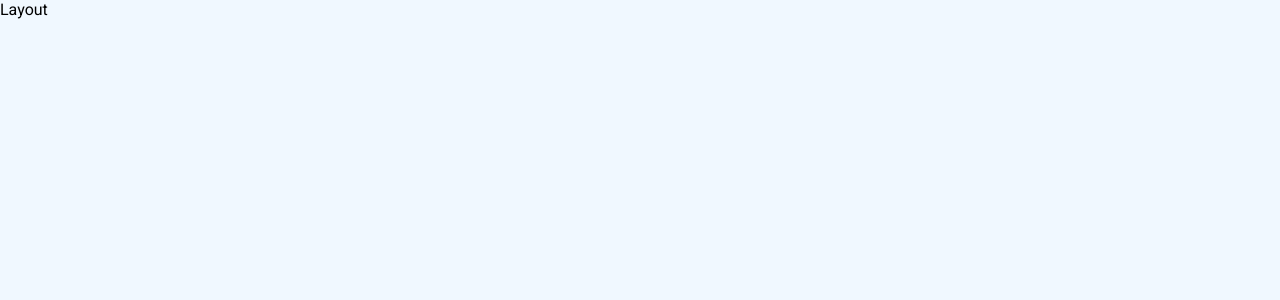
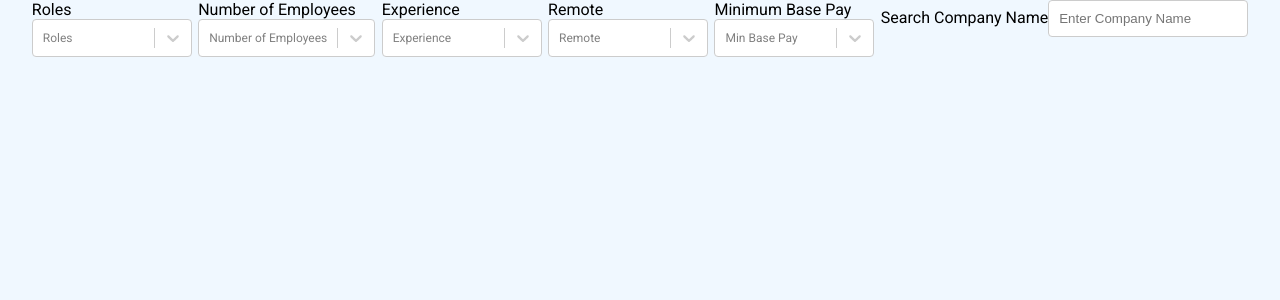
Before and after one commit to Utkarsh1504/listing-week-day, a React (Vite) app: page / in a window 1280 px wide. Shown: the top 300 px of the page. Built offline with nearby package versions, Linux system fonts and the light colour scheme.

Commit message:
prev:redux-api-setup curr:filters-with-styling

```diff
--- a/package.json
+++ b/package.json
@@ -14,6 +14,7 @@
     "react": "^18.2.0",
     "react-dom": "^18.2.0",
     "react-redux": "^9.1.2",
+    "react-select": "^5.8.0",
     "redux": "^5.0.1"
   },
   "devDependencies": {
--- a/src/components/filters/FilterForm.jsx
+++ b/src/components/filters/FilterForm.jsx
@@ -0,0 +1,91 @@
+import Select from "react-select";
+import {
+  experienceOptions,
+  minSalaryOptions,
+  modeOptions,
+  numberOfEmployeesOptions,
+  roles,
+} from "../../utils/constants";
+import makeAnimated from "react-select/animated";
+import "./filter-form.css";
+
+const FilterForm = () => {
+  // for animation effect
+  const animatedComponents = makeAnimated();
+
+  return (
+    <div className="filters">
+
+      <div className="select-container">
+        <label className="label">Roles</label>
+        <Select
+          className="select"
+          options={roles}
+          placeholder="Roles"
+          isMulti
+          closeMenuOnSelect={false}
+          components={animatedComponents}
+          isClearable={true}
+        />
+      </div>
+
+      <div className="select-container">
+        <label className="label">Number of Employees</label>
+        <Select
+          options={numberOfEmployeesOptions}
+          placeholder="Number of Employees"
+          className="select"
+          components={animatedComponents}
+          isClearable={true}
+        />
+      </div>
+
+      <div className="select-container">
+        <label className="label">Experience</label>
+        <Select
+          placeholder="Experience"
+          components={animatedComponents}
+          isClearable={true}
+          options={experienceOptions}
+          className="select"
+        />
+      </div>
+
+      <div className="select-container">
+        <label className="label">Remote</label>
+        <Select
+          className="select"
+          placeholder="Remote"
+          closeMenuOnSelect={false}
+          isMulti
+          components={animatedComponents}
+          isClearable={true}
+          options={modeOptions}
+        />
+      </div>
+
+      <div className="select-container">
+        <label className="label">Minimum Base Pay</label>
+        <Select
+          className="select"
+          placeholder="Min Base Pay"
+          components={animatedComponents}
+          isClearable={true}
+          options={minSalaryOptions}
+        />
+      </div>
+
+      <div className="text-field-container">
+        <label className="label">Search Company Name</label>
+        <input
+          type="text"
+          className="text-field"
+          placeholder="Enter Company Name"
+        />
+      </div>
+
+    </div>
+  );
+};
+
+export default FilterForm;
--- a/src/components/filters/filter-form.css
+++ b/src/components/filters/filter-form.css
@@ -0,0 +1,54 @@
+.filters{
+  display: flex;
+  min-height: 100%;
+  width: 100%;
+  gap: 0.4rem;
+  flex-wrap: wrap;
+  justify-content: center;
+}
+
+
+.select-container,
+.text-field-container {
+  margin-bottom: 10px;
+}
+
+.label {
+  margin-bottom: 5px;
+}
+
+.text-field {
+  padding: 10px;
+  border: 1px solid #ccc;
+  border-radius: 4px;
+  width: 200px;
+}
+
+.select {
+  min-width: 160px;
+  font-size: 12px;
+}
+
+
+.input{
+  min-width: 160px;
+  font-size: 12px;
+  height: 2.4rem;
+  padding-left: 0.5rem;
+  border: 1px solid #ccc;
+  border-radius: 4px;
+  outline: none;
+}
+
+
+@media screen and (max-width: 420px) {
+  .filters{
+      flex-direction: row;
+  }
+  .select{
+      min-width: 100%;
+  }
+  .input{
+      min-width: 100%;
+  }
+}
--- a/src/components/layout/Layout.jsx
+++ b/src/components/layout/Layout.jsx
@@ -1,9 +1,11 @@
-
+import FilterForm from "../filters/FilterForm";
 
 const Layout = () => {
   return (
-    <div>Layout</div>
-  )
-}
+    <div className="app-container">
+      <FilterForm />
+    </div>
+  );
+};
 
-export default Layout
+export default Layout;
--- a/src/components/layout/layout.css
+++ b/src/components/layout/layout.css
@@ -0,0 +1,4 @@
+.app-container {
+  margin: 20px;
+  padding: 10px;
+}
```
Also changed, not shown: 1 other file (tests, documents, lock files or other folders).
